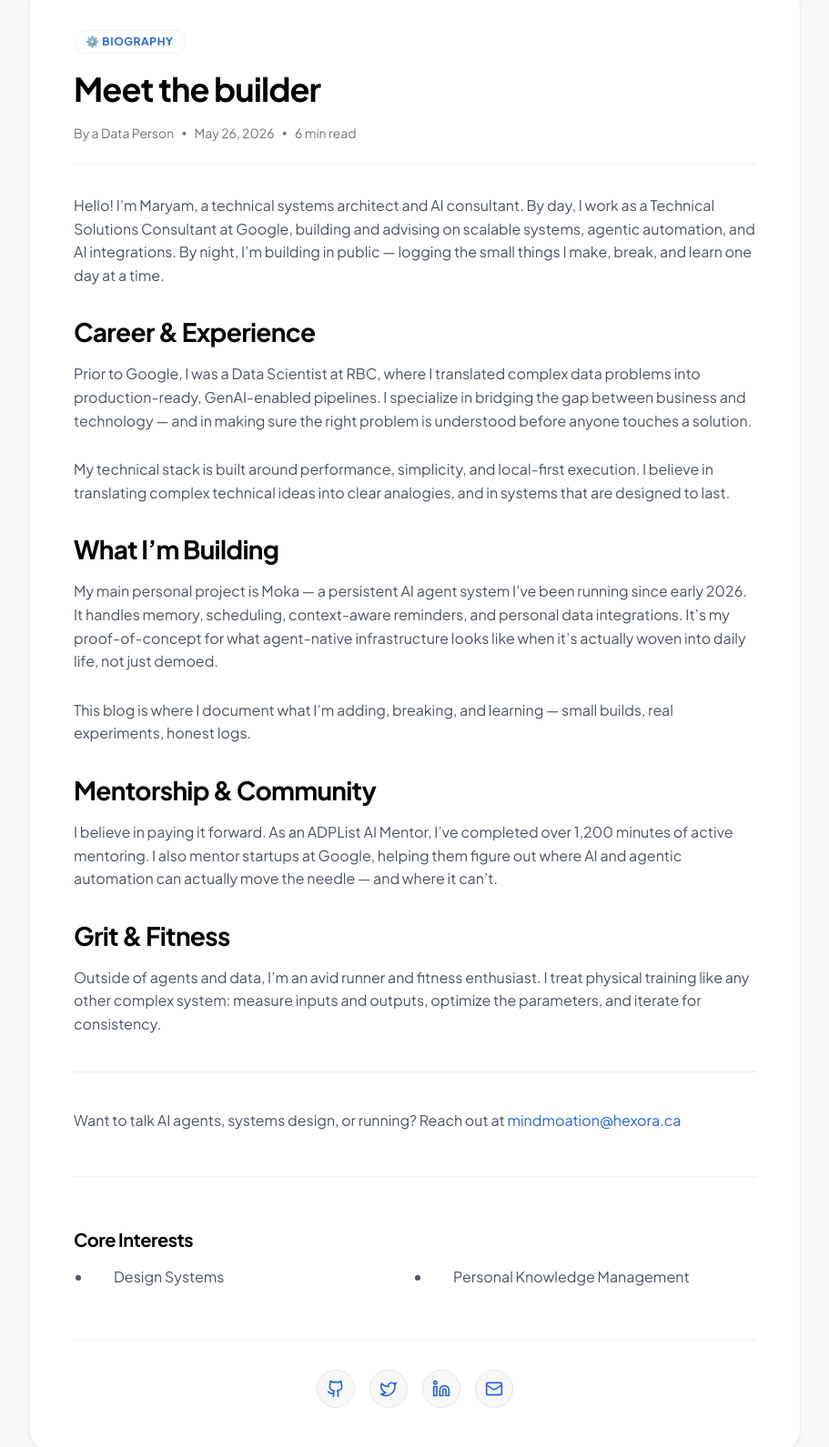
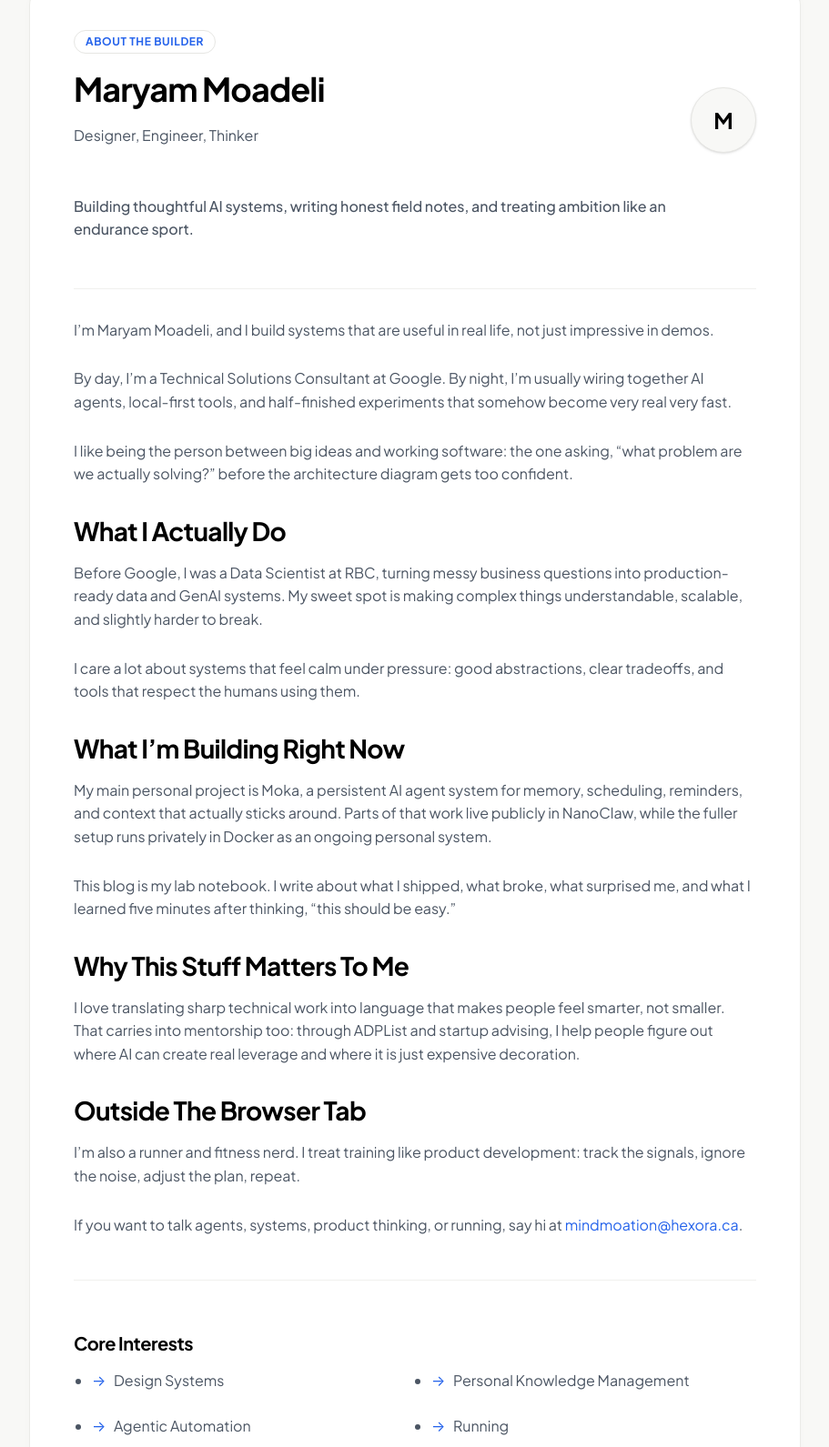
Before and after one commit to mmaryam2020/blog, an Astro site: page /about in a window 1280 px wide. Shown: the part 162-1753 px from the top of the page at 91% size, without its empty margins (184-1095 px from the left). Built offline with nearby package versions, Linux system fonts and the light colour scheme; Astro itself is replaced by a stand-in of ours.

Commit message:
Refresh about page bio

```diff
--- a/src/content/about/me.md
+++ b/src/content/about/me.md
@@ -1,5 +1,5 @@
 ---
-title: "Meet the builder"
+title: "Meet Maryam Moadeli"
 name: "Maryam Moadeli"
 role: "Designer, Engineer, Thinker"
 avatarText: "M"
@@ -10,31 +10,34 @@ email: "mindmoation@hexora.ca"
 interests:
   - "Design Systems"
   - "Personal Knowledge Management"
+  - "Agentic Automation"
+  - "Running"
 ---
 
+I'm Maryam Moadeli, and I build systems that are useful in real life, not just impressive in demos.
 
-Hello! I'm Maryam, a technical systems architect and AI consultant. By day, I work as a Technical Solutions Consultant at Google, building and advising on scalable systems, agentic automation, and AI integrations. By night, I'm building in public — logging the small things I make, break, and learn one day at a time.
+By day, I'm a Technical Solutions Consultant at Google. By night, I'm usually wiring together AI agents, local-first tools, and half-finished experiments that somehow become very real very fast.
 
-## Career & Experience
+I like being the person between big ideas and working software: the one asking, "what problem are we actually solving?" before the architecture diagram gets too confident.
 
-Prior to Google, I was a Data Scientist at RBC, where I translated complex data problems into production-ready, GenAI-enabled pipelines. I specialize in bridging the gap between business and technology — and in making sure the right problem is understood before anyone touches a solution.
+## What I Actually Do
 
-My technical stack is built around performance, simplicity, and local-first execution. I believe in translating complex technical ideas into clear analogies, and in systems that are designed to last.
+Before Google, I was a Data Scientist at RBC, turning messy business questions into production-ready data and GenAI systems. My sweet spot is making complex things understandable, scalable, and slightly harder to break.
 
-## What I'm Building
+I care a lot about systems that feel calm under pressure: good abstractions, clear tradeoffs, and tools that respect the humans using them.
 
-My main personal project is Moka — a persistent AI agent system I've been running since early 2026. It handles memory, scheduling, context-aware reminders, and personal data integrations. It's my proof-of-concept for what agent-native infrastructure looks like when it's actually woven into daily life, not just demoed.
+## What I'm Building Right Now
 
-This blog is where I document what I'm adding, breaking, and learning — small builds, real experiments, honest logs.
+My main personal project is Moka, a persistent AI agent system for memory, scheduling, reminders, and context that actually sticks around. Parts of that work live publicly in NanoClaw, while the fuller setup runs privately in Docker as an ongoing personal system.
 
-## Mentorship & Community
+This blog is my lab notebook. I write about what I shipped, what broke, what surprised me, and what I learned five minutes after thinking, "this should be easy."
 
-I believe in paying it forward. As an ADPList AI Mentor, I've completed over 1,200 minutes of active mentoring. I also mentor startups at Google, helping them figure out where AI and agentic automation can actually move the needle — and where it can't.
+## Why This Stuff Matters To Me
 
-## Grit & Fitness
+I love translating sharp technical work into language that makes people feel smarter, not smaller. That carries into mentorship too: through ADPList and startup advising, I help people figure out where AI can create real leverage and where it is just expensive decoration.
 
-Outside of agents and data, I'm an avid runner and fitness enthusiast. I treat physical training like any other complex system: measure inputs and outputs, optimize the parameters, and iterate for consistency.
+## Outside The Browser Tab
 
----
+I'm also a runner and fitness nerd. I treat training like product development: track the signals, ignore the noise, adjust the plan, repeat.
 
-Want to talk AI agents, systems design, or running? Reach out at [mindmoation@hexora.ca](mailto:mindmoation@hexora.ca)
+If you want to talk agents, systems, product thinking, or running, say hi at [mindmoation@hexora.ca](mailto:mindmoation@hexora.ca).
--- a/src/pages/about.astro
+++ b/src/pages/about.astro
@@ -18,19 +18,23 @@ const { Content } = await aboutEntry.render();
     <div class="bg-card border border-border/80 rounded-[24px] p-8 md:p-12 shadow-[0_2px_8px_rgba(0,0,0,0.02)]">
       <article class="prose max-w-none">
         <div class="mb-8 pb-6 border-b border-border/60">
-          <span class="inline-flex items-center gap-1.5 px-3 py-1 bg-accent-background text-accent text-xs font-bold tracking-wider uppercase rounded-full border border-accent/10 mb-4">
-            ⚙️ BIOGRAPHY
+          <span class="inline-flex items-center gap-1.5 px-3 py-1 bg-card text-accent text-xs font-bold tracking-wider uppercase rounded-full border border-border mb-4">
+            About the Builder
           </span>
-          <h1 class="text-3xl md:text-4xl font-extrabold tracking-tight text-primary mb-4 leading-tight">
-            {title}
-          </h1>
-          <div class="flex items-center gap-2 text-sm text-muted-foreground flex-wrap">
-            <span>By a Data Person</span>
-            <span class="text-xs">•</span>
-            <span>May 26, 2026</span>
-            <span class="text-xs">•</span>
-            <span>6 min read</span>
+          <div class="flex flex-col gap-6 md:flex-row md:items-center md:justify-between">
+            <div>
+              <h1 class="text-3xl md:text-4xl font-extrabold tracking-tight text-primary mb-3 leading-tight">
+                {name}
+              </h1>
+              <p class="text-base md:text-lg text-muted-foreground m-0">{role}</p>
+            </div>
+            <div class="not-prose flex h-18 w-18 items-center justify-center rounded-full border border-border bg-background text-2xl font-bold text-primary shadow-sm">
+              {avatarText}
+            </div>
           </div>
+          <p class="mt-6 mb-0 text-lg md:text-xl leading-relaxed text-primary font-medium max-w-2xl">
+            Building thoughtful AI systems, writing honest field notes, and treating ambition like an endurance sport.
+          </p>
         </div>
 
         <Content />
@@ -40,7 +44,7 @@ const { Content } = await aboutEntry.render();
             <h3 class="text-xl font-bold text-primary mb-4">Core Interests</h3>
             <ul class="grid grid-cols-1 sm:grid-cols-2 gap-4 list-none p-0">
               {interests.map((interest: string) => (
-                <li class="relative pl-6 mb-2">
+                <li class="relative pl-6 mb-2 before:content-['→'] before:absolute before:left-0 before:text-accent">
                   {interest}
                 </li>
               ))}
```
